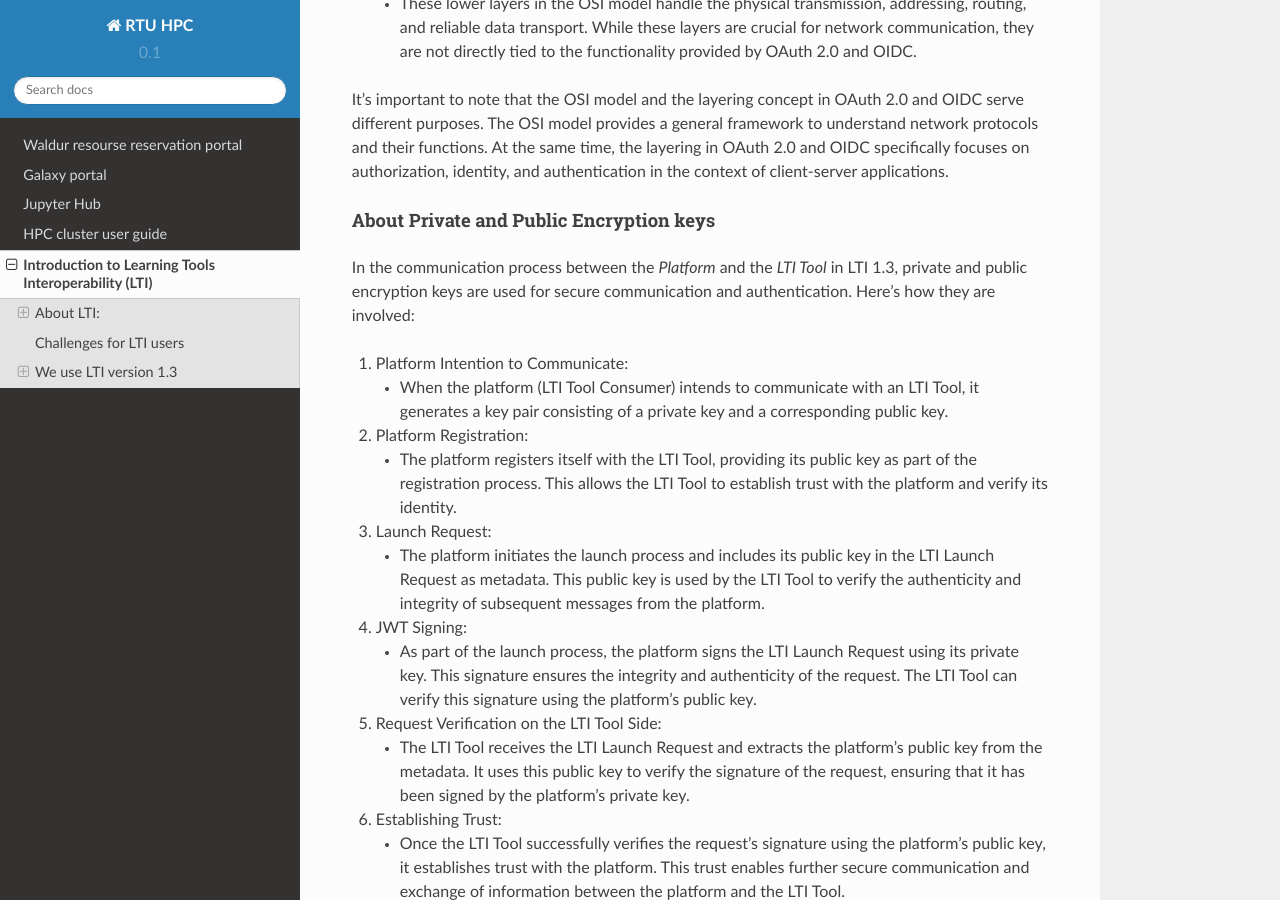
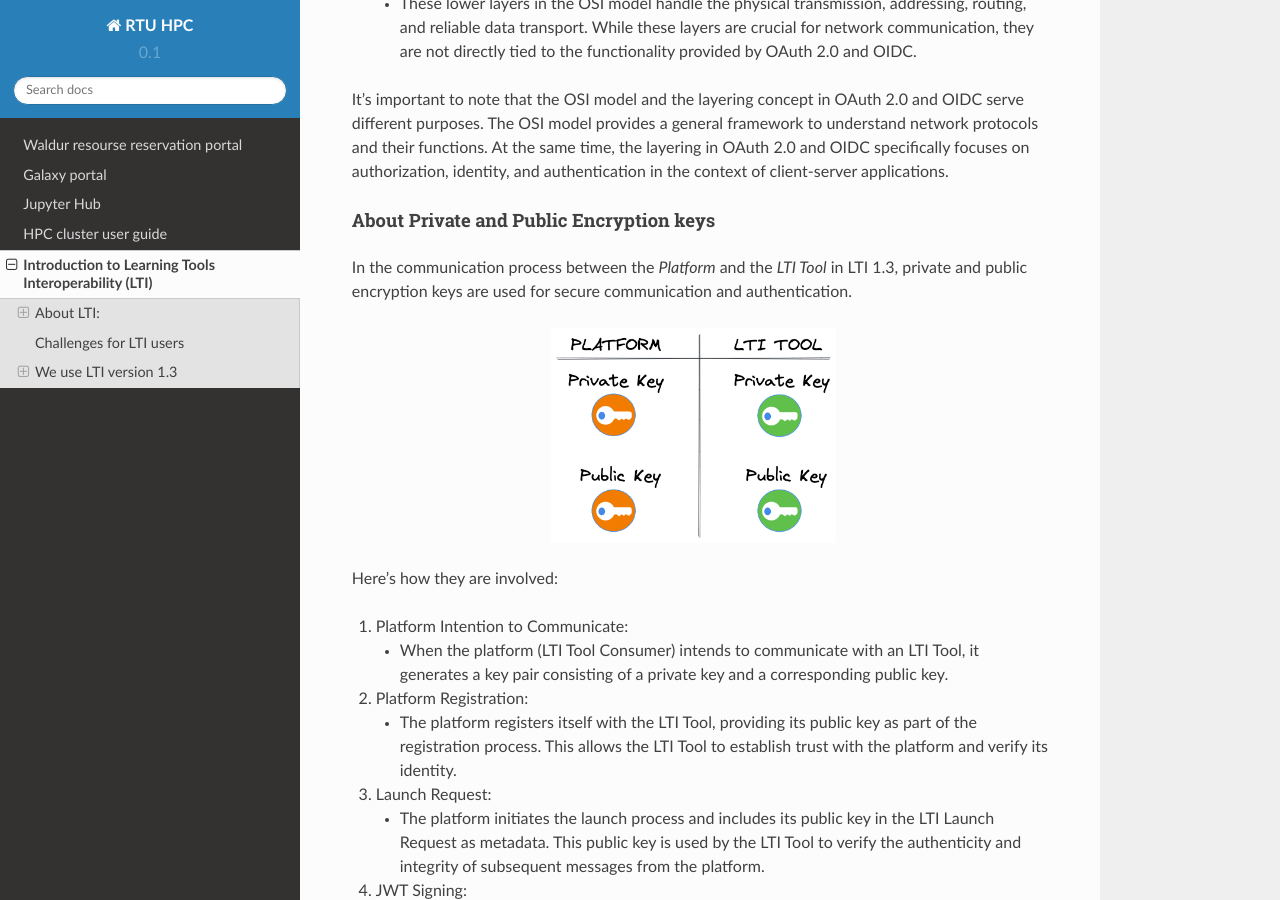
Before and after one commit to rtuhpc/hpc-platform, a Sphinx documentation site: the page built from doc/lti.md, in a window 1280 px wide and 900 px high, scrolled down 8555 px. Built offline with Sphinx 7.4.7 and the Read the Docs theme 2.0.0, drawn with Linux system fonts in a browser that asks for light colours.

Commit message:
Update lti.md

```diff
--- a/doc/lti.md
+++ b/doc/lti.md
@@ -159,7 +159,11 @@ It's important to note that the OSI model and the layering concept in OAuth 2.0
 
 #### About Private and Public Encryption keys
 
-In the communication process between the *Platform* and the *LTI Tool* in LTI 1.3, private and public encryption keys are used for secure communication and authentication. Here's how they are involved:
+In the communication process between the *Platform* and the *LTI Tool* in LTI 1.3, private and public encryption keys are used for secure communication and authentication.
+
+![](./images/lti-08.png)
+
+Here's how they are involved:
 
 1. Platform Intention to Communicate:
    - When the platform (LTI Tool Consumer) intends to communicate with an LTI Tool, it generates a key pair consisting of a private key and a corresponding public key.
```
